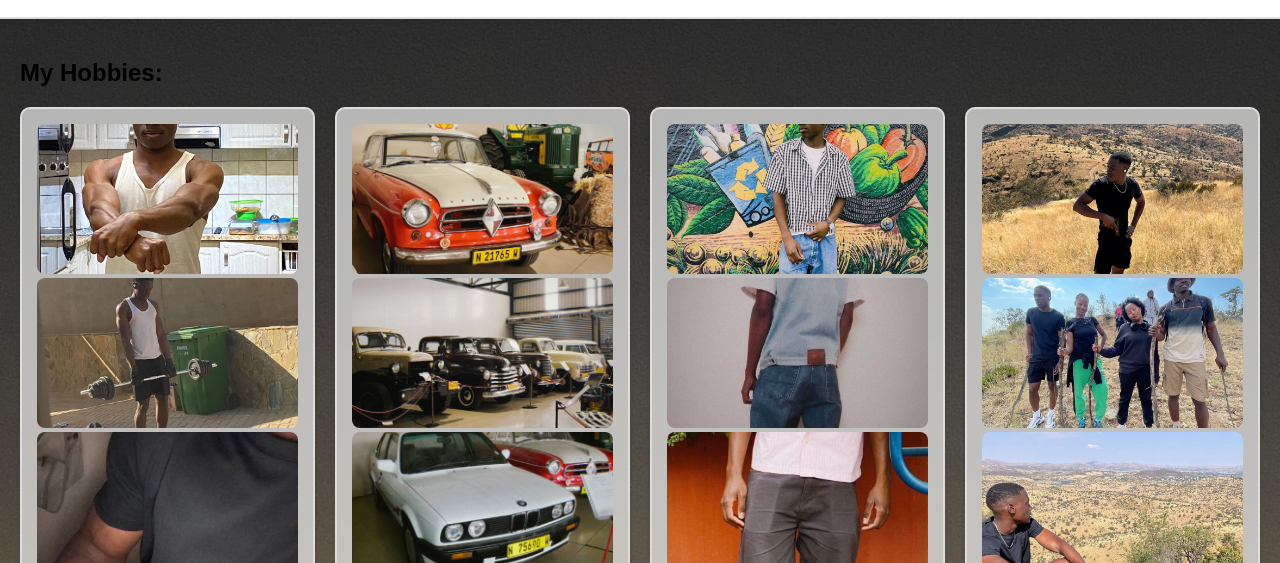
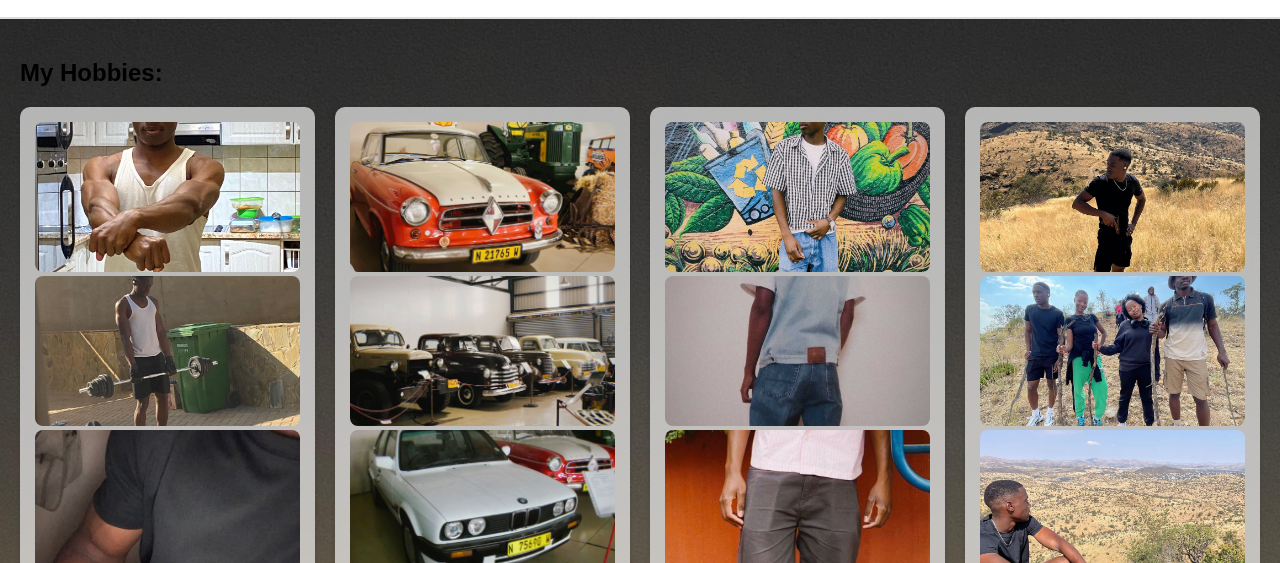
Before and after one commit to yaasoniii/Lab3_ProfilePage, a plain HTML site: page index.html in a window 1280 px wide. Shown: the part 227-790 px from the top of the page. Drawn offline with nearby package versions, Linux system fonts and the light colour scheme.

Commit message:
removed the hobby border

```diff
--- a/style.css
+++ b/style.css
@@ -48,7 +48,7 @@ body {
 .hobby {
     flex: 1 1 200px;
     background-color: rgba(255, 255, 255, 0.65);
-    border: 2px solid #ddd;
+    border: none;
     border-radius: 10px;
     padding: 15px;
     box-shadow: 0 2px 5px rgba(0,0,0,0.1);
```
